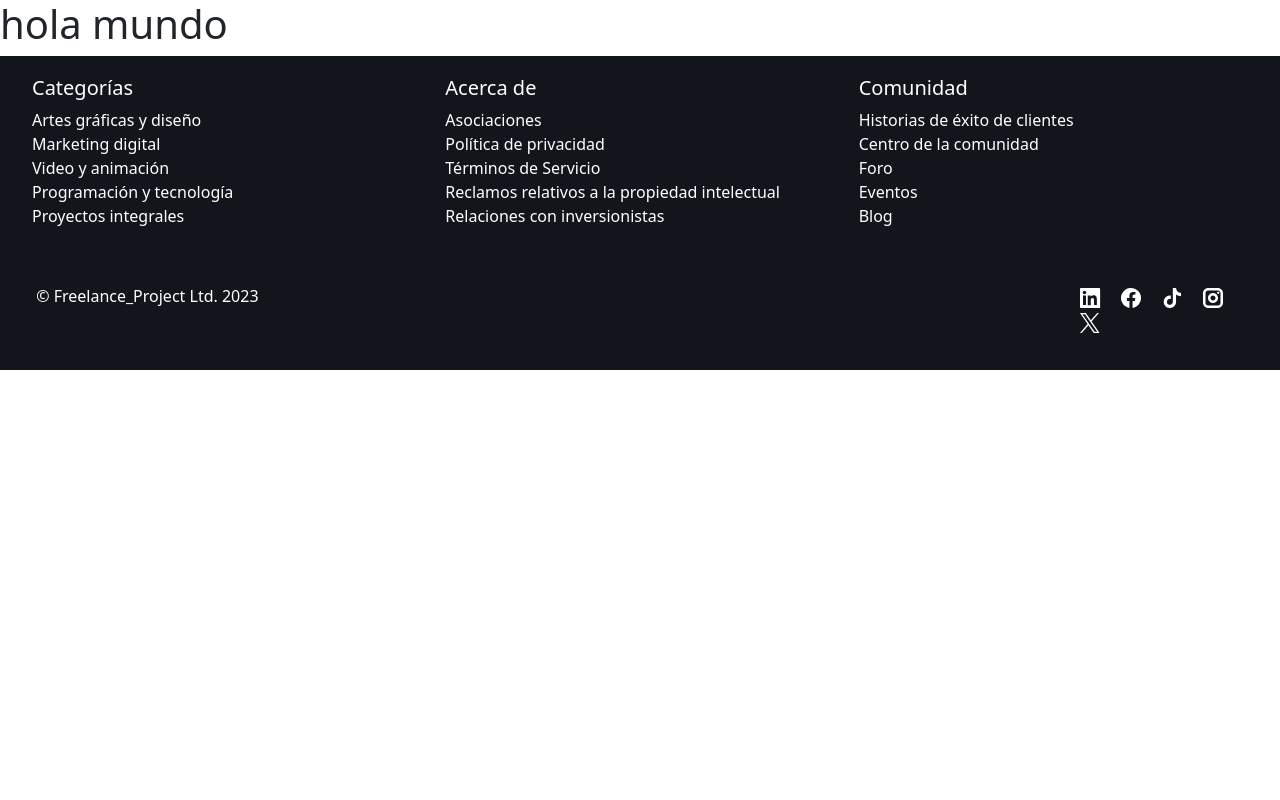
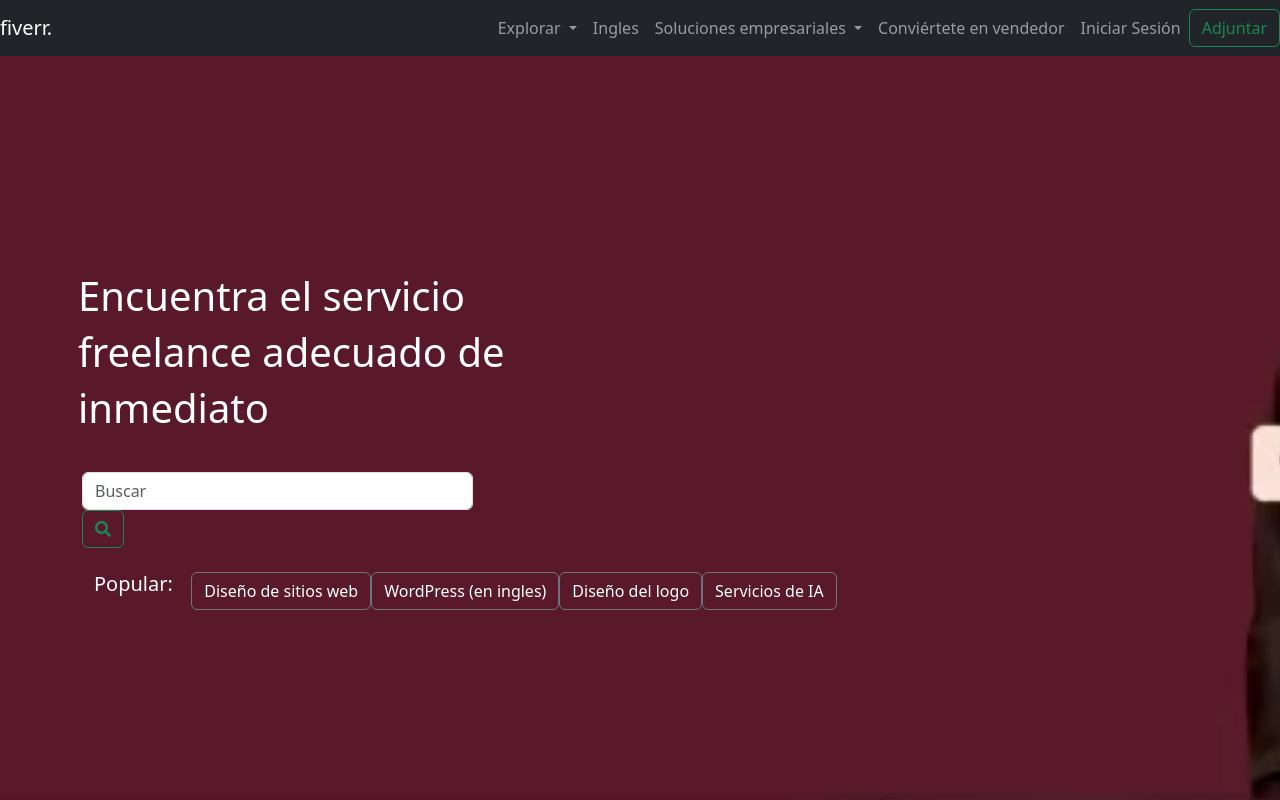
Before and after one commit to thefurer/Freelance_Project, a plain HTML site: page front/index.html in a window 1280 px wide. Shown: the top 800 px of the page. Drawn offline with nearby package versions, Linux system fonts and the light colour scheme.

Commit message:
ACTUALIZO LOS CAMBIOS

```diff
--- a/front/index.html
+++ b/front/index.html
@@ -7,10 +7,112 @@
     <title>Freelance</title>
     <link rel="stylesheet" href="styles.css">
     <link rel="stylesheet" href="css/bootstrap.min.css">
+    <link rel="stylesheet" href="https://cdnjs.cloudflare.com/ajax/libs/font-awesome/5.15.3/css/all.min.css">
 </head>
 
 <body>
-    <h1>hola mundo</h1>
+    <nav class="navbar navbar-expand-lg navbar-dark bg-dark">
+        <a class="navbar-brand" href="#">fiverr.</a>
+        <button class="navbar-toggler" type="button" data-toggle="collapse" data-target="#navbarNav" aria-controls="navbarNav" aria-expanded="false" aria-label="Toggle navigation">
+            <span class="navbar-toggler-icon"></span>
+        </button>
+        <div class="collapse navbar-collapse justify-content-end" id="navbarNav">
+            <ul class="navbar-nav">
+                <!-- Explorar -->
+                <li class="nav-item dropdown">
+                    <a class="nav-link dropdown-toggle" href="#" id="explorarDropdown" role="button" data-toggle="dropdown" aria-haspopup="true" aria-expanded="false">
+                        Explorar
+                    </a>
+                    <div class="dropdown-menu" aria-labelledby="explorarDropdown">
+                        <a class="dropdown-item" href="#">Opción 1</a>
+                        <a class="dropdown-item" href="#">Opción 2</a>
+                        <a class="dropdown-item" href="#">Opción 3</a>
+                    </div>
+                </li>
+
+                <!-- Ingles -->
+                <li class="nav-item">
+                    <a class="nav-link" href="#">Ingles</a>
+                </li>
+
+                <!-- Soluciones empresariales en el lado derecho -->
+                <li class="nav-item dropdown">
+                    <a class="nav-link dropdown-toggle" href="#" id="solucionesDropdown" role="button" data-toggle="dropdown" aria-haspopup="true" aria-expanded="false">
+                        Soluciones empresariales
+                    </a>
+                    <div class="dropdown-menu" aria-labelledby="solucionesDropdown">
+                        <a class="dropdown-item" href="#">Opción 1</a>
+                        <a class="dropdown-item" href="#">Opción 2</a>
+                        <a class="dropdown-item" href="#">Opción 3</a>
+                    </div>
+                </li>
+
+                <!-- Conviértete en vendedor -->
+                <li class="nav-item">
+                    <a class="nav-link" href="#">Conviértete en vendedor</a>
+                </li>
+
+                <!-- Iniciar Sesión -->
+                <li class="nav-item">
+                    <a class="nav-link" href="#">Iniciar Sesión</a>
+                </li>
+            </ul>
+
+            <!-- Botón de adjuntar -->
+            <form class="form-inline">
+                <button class="btn btn-outline-success" type="button">Adjuntar</button>
+            </form>
+        </div>
+    </nav>
+    <div class="container mt-4">
+        <h1>ㅤ</h1>
+        <h1>ㅤ</h1>
+        <h1>ㅤ</h1>
+    </div>
+
+    <div class="container mt-4 text-white p-2">
+        <h1>Encuentra el servicio</h1>
+        <h1>freelance adecuado de</h1>
+        <h1>inmediato</h1>
+    </div>
+
+    <!-- Barra de búsqueda -->
+    <div class="container mt-4">
+        <form class="form-inline">
+            <input class="form-control mr-2" type="search" placeholder="Buscar" aria-label="Buscar" style="width: 35%;">
+            <div class="input-group-append">
+            <button class="btn btn-outline-success my-2 my-sm-0" type="submit">
+                <i class="fas fa-search"></i> <!-- Icono de lupa -->
+            </button>
+        </form>
+    </div>
+    <div class="container mt-4 text-white p-0.5">
+        <div class="d-flex">
+            <h5>Popular:ㅤ</h5>
+            <label class="btn btn-outline-secondary text-white">Diseño de sitios web</label>
+            <label class="btn btn-outline-secondary text-white">WordPress (en ingles)</label>
+            <label class="btn btn-outline-secondary text-white">Diseño del logo</label>
+            <label class="btn btn-outline-secondary text-white">Servicios de IA</label>
+        </div>
+    </div>
+</div>
+    <div class="container mt-4">
+        <h1>ㅤ</h1>
+        <h1>ㅤ</h1>
+        <h1>ㅤ</h1>
+    </div>
+
+    <!-- Enlace al archivo JavaScript de Bootstrap (opcional) -->
+    <script src="https://code.jquery.com/jquery-3.2.1.slim.min.js"></script>
+    <script src="https://cdnjs.cloudflare.com/ajax/libs/popper.js/1.12.9/umd/popper.min.js"></script>
+    <script src="https://maxcdn.bootstrapcdn.com/bootstrap/4.0.0/js/bootstrap.min.js"></script>
+    <script type="text/javascript">
+		window.addEventListener("scroll", function(){
+			var header = document.querySelector("header");
+			header.classList.toggle("abajo",window.scrollY>0);
+		})
+	</script>
+
 
 </body>
 
--- a/front/styles.css
+++ b/front/styles.css
@@ -35,3 +35,18 @@ padding: 20px;
     padding-left:15px;
 
 }
+
+* {
+    margin: 0;
+    padding: 0;
+}
+body {
+    background-image: url(img/im1.webp);
+    background-position: center center;
+    background-repeat: no-repeat;
+    background-size: cover;
+    background-attachment: fixed;
+}
+.custom-search {
+    width: 200px; /* o el ancho deseado */
+}
```
Also changed, not shown: README.md, front/img/im1.webp (added), front/img/im2.png (added), img/im1.webp (added), img/im2.png (added).
